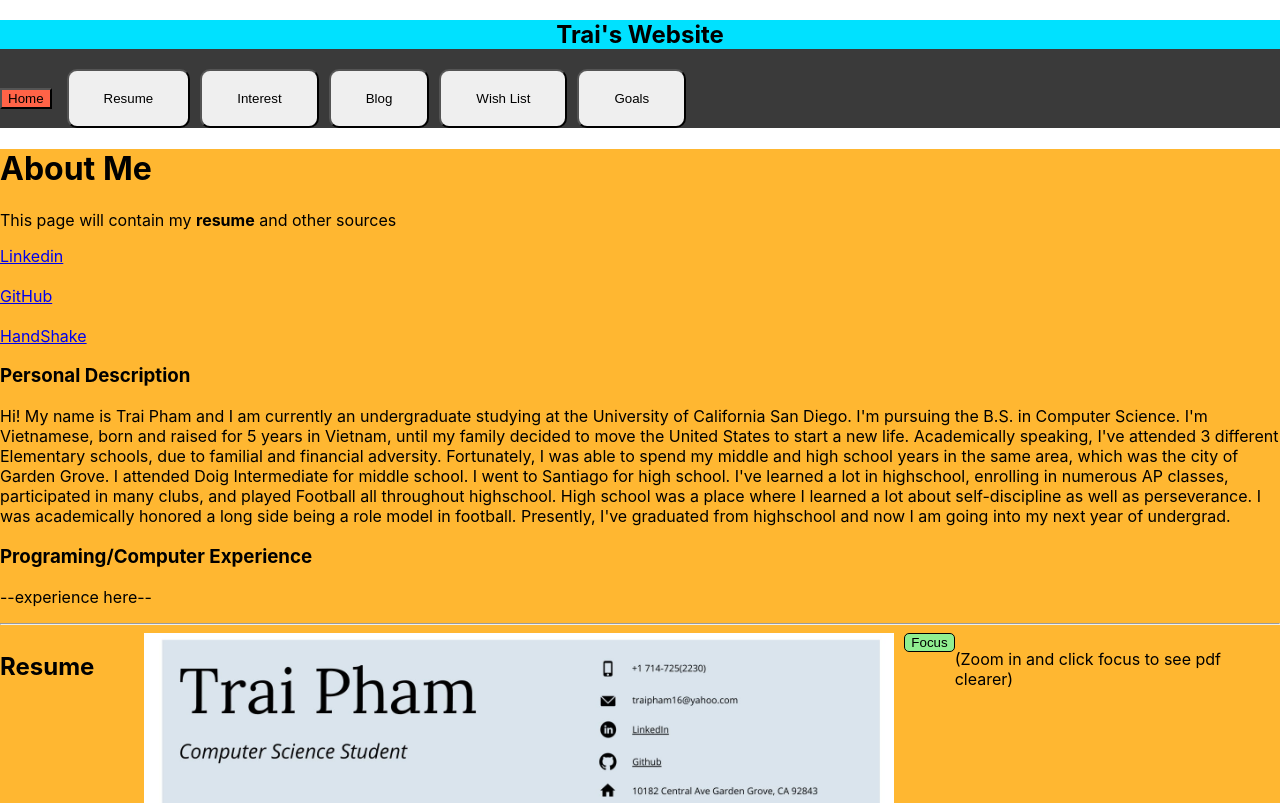
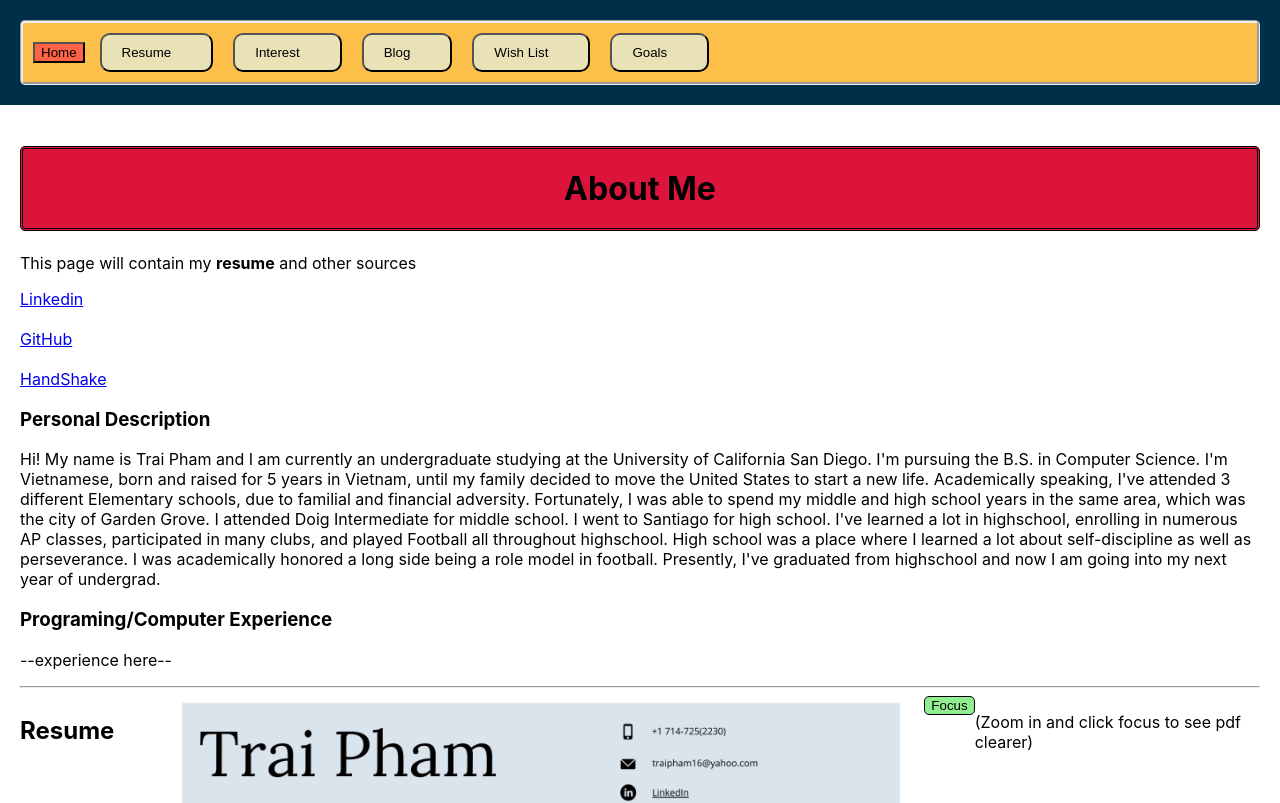
Before and after one commit to traipham/my-website, a React (Create React App) app in the folder client/: page /resume in a window 1280 px wide. Shown: the top 803 px of the page. Built offline with nearby package versions, Linux system fonts and the light colour scheme; the HTML template or start-up script is replaced by a standard one.

Commit message:
all pages styling and navigation bar styling

```diff
--- a/client/src/components/blog/blog.js
+++ b/client/src/components/blog/blog.js
@@ -240,7 +240,7 @@ class Blog extends React.Component {
     render(){
         return (
             <div className={styles.page}>
-                <h1>My Blog</h1>
+                <h1 className={styles["header"]} id="blog-header">My Blog</h1>
                 <h2 style={{ float: 'right'}}>Feedback. . .</h2>
                 <button type="button" className={styles["add-post-btn"]} id="blog-add-btn" onClick={this.setStateAddButton}>Add Post</button>
                 {
--- a/client/src/components/blog/blog.module.css
+++ b/client/src/components/blog/blog.module.css
@@ -1,12 +1,27 @@
 /***Blog-Page-Style***/
 
 .page {
-    background-color: rgba(38, 0, 255, 0.562);
+    background-color: rgba(255, 248, 248, 0.562);
+    padding: 20px;
 }
+
+.header{
+    background-color: rgb(220, 20, 60);
+    margin-left: auto; margin-right: auto;
+    padding: 20px;
+    border: 3px black;
+    border-style: double;
+    border-radius: 5px;
+    text-align: center;
+}
+
 #post-container{
     display: flex;
     flex-flow: row wrap;
-    max-width: 50%;
+    max-width: 60%;
+    width: fit-content;
+    border-style: outset;
+    margin-left: 20px;
 }
 .add-post-btn{
     visibility: hidden;
--- a/client/src/components/goals/goals.js
+++ b/client/src/components/goals/goals.js
@@ -233,7 +233,7 @@ class Goals extends React.Component {
     render() {
         return (
             <div className={styles.page}>
-                <h1>Goals</h1>
+                <h1 className={styles['header']} id="goals-header">Goals</h1>
                 <button type="button" className="add-interface-btn" id="add-goals-btn" style={{visibility: 'visible'}} onClick={this.displayInterface}>Add Goals</button>
                 {
                     this.state.removeInterface ? null : <GoalInterface displayGoalsFunc={this.displayGoalsFunc}/>
--- a/client/src/components/goals/goals.module.css
+++ b/client/src/components/goals/goals.module.css
@@ -1,6 +1,18 @@
 .page {
-    background-color: lawngreen;
+    background-color: #fdfdfd;
+    padding: 20px;
 }
+
+.header{
+    background-color: rgb(220, 20, 60);
+    margin-left: auto; margin-right: auto;
+    padding: 20px;
+    border: 3px black;
+    border-style: double;
+    border-radius: 5px;
+    text-align: center;
+}
+
 .goals-container{
     display: flex;
     flex-direction: row;
@@ -8,6 +20,8 @@
     /* justify-content: space-around;  */
     align-items: flex-start; /*So that flex items don't have the same height*/
     align-content: flex-start;
+    /* width: fit-content; */
+    border-style: outset;
 }
 /*** Content Interface Styling ***/
 .content-interface {
--- a/client/src/components/home/home.css
+++ b/client/src/components/home/home.css
@@ -1,41 +1,53 @@
 .heading {
   text-align: center;
-  background-color: rgb(0, 225, 255);
+  background-color: #D62828;
 }
 .home {
-  background-color: rgba(0, 0, 0, 0.774);
+  background-color: #003049;
+  padding: 20px;
 }
 
-.home-btn{
+.pages-nav{
+  background-color: #fcbf49;
+  border-radius: 5px;
+  border-style: groove;
+  padding: 10px;
+}
+
+#home-btn{
   background-color:tomato;
   margin-right: 15px;
 }
-.wish-list,
-.resume,
-.interest,
-.blog,
-.setting,
-.goals,
-.random {
-  border-radius: 10px;
-  padding-top: 20px;
-  padding-bottom: 20px;
-  padding-right: 35px;
-  padding-left: 35px;
-  margin-right: 10px;
+
+#resume-link{
+  width: fit-content;
 }
 
-.wish-list:hover,
-.resume:hover,
-.interest:hover,
-.blog:hover,
-.setting:hover,
-.goals:hover,
-.random:hover {
+#wish-list,
+#resume,
+#interest,
+#blog,
+#setting,
+#goals,
+#random {
+  border-radius: 10px;
+  padding-left: 20px; padding-right: 40px;
+  padding-top: 10px; padding-bottom: 10px;
+  margin-right: 20px;
+  background-color: #eae2b7;
+}
+
+#wish-list:hover,
+#resume:hover,
+#interest:hover,
+#blog:hover,
+#setting:hover,
+#goals:hover,
+#random:hover {
   background-color: lightgreen;
 }
 
-.setting{
+#setting{
   position: absolute;
   right: 0%;
 }
--- a/client/src/components/home/home.js
+++ b/client/src/components/home/home.js
@@ -50,15 +50,15 @@ function Home() {
 
     return(
         <div className="home">
-            <h2 className="heading" onClick={homeBtn}>Trai's Website</h2>
+            {/* <h2 className="heading" onClick={homeBtn}>Trai's Website</h2> */}
             <div className="header">
-                <nav>
-                    <button type="button" className="home-btn" id="home-btn" onClick={homeBtn}>Home</button>
-                    <Link to="/resume"><button className="resume" onClick={handleClick}>Resume</button></Link>
-                    <Link to="/interest"><button className="interest" onClick={handleClick}>Interest</button></Link>
-                    <Link to="/blog"><button className="blog" onClick={handleClick}>Blog</button></Link>
-                    <Link to="/wish-list"><button className="wish-list" onClick={handleClick}>Wish List</button></Link>
-                    <Link to="/goals"><button className="goals" onClick={handleClick}>Goals</button></Link>
+                <nav className='pages-nav'>
+                    <button type="button" id="home-btn" id="home-btn" onClick={homeBtn}>Home</button>
+                    <Link id={styles['resume-link']} to="/resume"><button id="resume" onClick={handleClick}>Resume</button></Link>
+                    <Link id={styles['interest-link']} to="/interest"><button id="interest" onClick={handleClick}>Interest</button></Link>
+                    <Link id={styles['blog-link']} to="/blog"><button id="blog" onClick={handleClick}>Blog</button></Link>
+                    <Link id={styles['wish-list-link']} to="/wish-list"><button id="wish-list" onClick={handleClick}>Wish List</button></Link>
+                    <Link id={styles['goals-link']} to="/goals"><button id="goals" onClick={handleClick}>Goals</button></Link>
                     {/* <Link to="/random"><button className="random" onClick={handleClick}>Leave a Note</button></Link>
                     <Link to="/setting"><button className="setting" onClick={handleClick}>Setting</button></Link> */}
                 </nav>
--- a/client/src/components/interest/interest.js
+++ b/client/src/components/interest/interest.js
@@ -221,9 +221,8 @@ class Interest extends React.Component {
 
     render(){
         return (
-            <div className={styles.page} id="interest-page">
-                <h1 className="title">Interests</h1>
-                <p>This will contain a list of my interest</p>
+            <div className={styles['interest-page']} id="interest-page">
+                <h1 className={styles["header"]}>Interests</h1>
                 <div className={styles['interest-container']} id="academic-int-container">
                     <h3>Academic/Career Interest</h3>
                     <div className="interface-container" id="academic-interest-interface">
--- a/client/src/components/interest/interest.module.css
+++ b/client/src/components/interest/interest.module.css
@@ -1,8 +1,19 @@
 /***Interest-Page-Style***/
-.page {
-  background-color: hotpink ;
-  display: flex;
-  flex-direction: column;
+.interest-page {
+  background-color: #ffffffd0;
+  padding: 20px;
+  /* display: flex;
+  flex-direction: column; */
+}
+
+.header{
+    background-color: rgb(220, 20, 60);
+    margin-left: auto; margin-right: auto;
+    padding: 20px;
+    border: 3px black;
+    border-style: double;
+    border-radius: 5px;
+    text-align: center;
 }
 
 #add-interest-interface{
--- a/client/src/components/resume/resume.js
+++ b/client/src/components/resume/resume.js
@@ -37,7 +37,7 @@ class Resume extends React.Component {
     render(){
         return (
             <div className={styles.page}>
-                <h1>About Me</h1>
+                <h1 className={styles["header"]}>About Me</h1>
                 <p>This page will contain my <b>resume</b> and other sources</p>
                 {Linkedin}<br/><br/>
                 {GitHub}<br/><br/>
--- a/client/src/components/resume/resume.module.css
+++ b/client/src/components/resume/resume.module.css
@@ -1,5 +1,6 @@
 .page {
-    background-color: rgba(255, 166, 0, 0.808) ;
+    background-color: rgba(255, 255, 255, 0.808) ;
+    padding: 20px;
 }
 
 .container{
@@ -11,8 +12,17 @@
     /* margin: auto */
 }
 
+.header{
+    background-color: rgb(220, 20, 60);
+    margin-left: auto; margin-right: auto;
+    padding: 20px;
+    border: 3px black;
+    border-style: double;
+    border-radius: 5px;
+    text-align: center;
+}
+
 #resume-header{
-    /* position: absolute; */
     margin-right: 50px;
 }
 
--- a/client/src/components/wish-list/wish-list.js
+++ b/client/src/components/wish-list/wish-list.js
@@ -275,7 +275,7 @@ class WishList extends React.Component {
     render(){
         return (
             <div className={styles.page} id="wish-page">
-                <h1>My Wishes</h1>
+                <h1 className={styles["header"]} id="wishlist-header">My Wishes</h1>
                 <button type='button' className={styles['add-wish']} id='add-wish' onClick={this.setStateAddButton}>Add a Wish</button>
                 {
                     this.displayAddWishInterface()
--- a/client/src/components/wish-list/wish-list.module.css
+++ b/client/src/components/wish-list/wish-list.module.css
@@ -1,11 +1,25 @@
 /****Wish-list-Page-Component****/
 .page {
+    background-color: rgb(255, 255, 255);
+    padding: 20px;
+}
+
+.header{
     background-color: rgb(220, 20, 60);
+    margin-left: auto; margin-right: auto;
+    padding: 20px;
+    border: 3px black;
+    border-style: double;
+    border-radius: 5px;
+    text-align: center;
 }
+
 #wish-display-container{
     display: flex;
     flex-direction: row;
     flex-wrap: wrap;
+    border-style: outset;
+
 }
 
 .add-wish{
```
